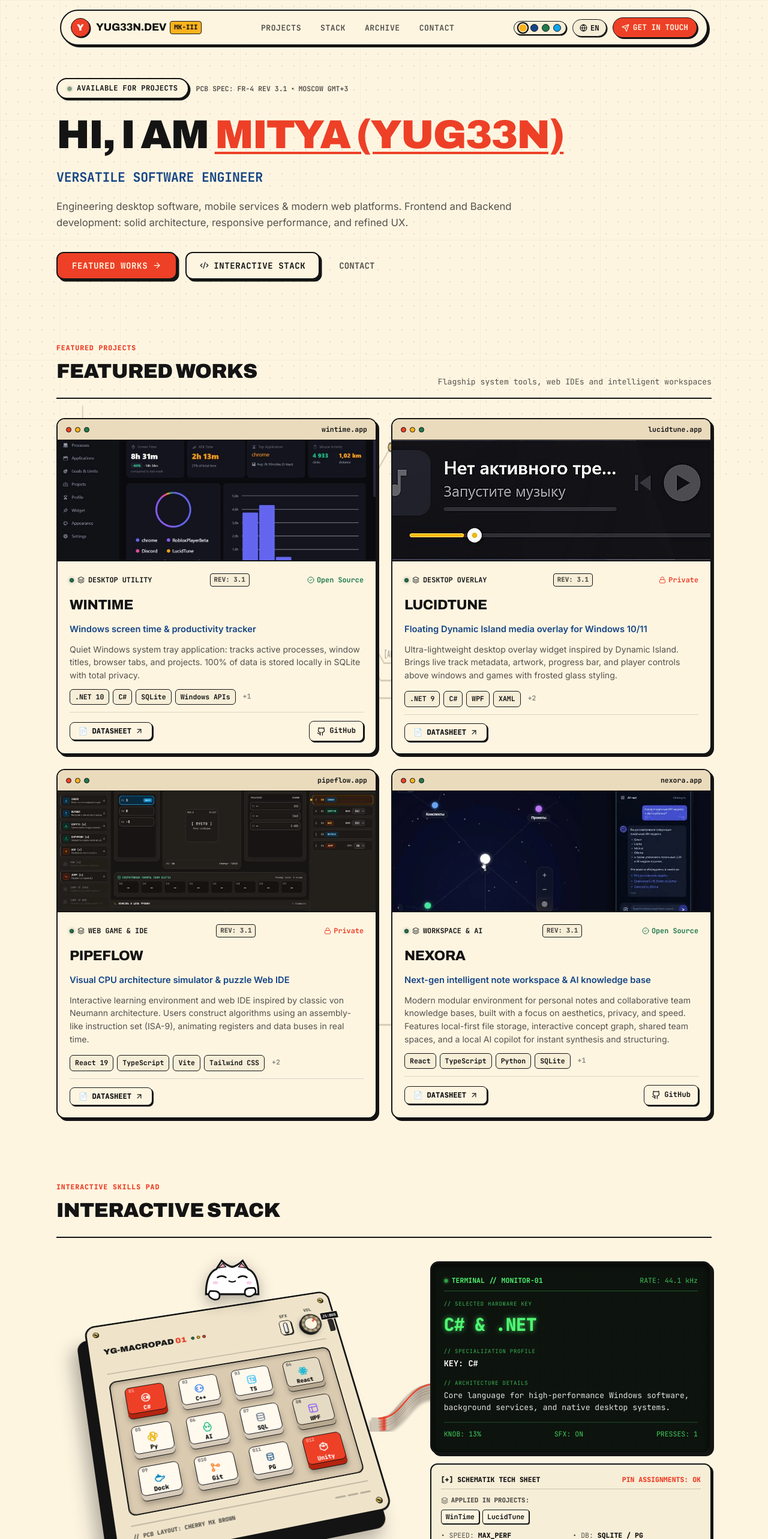
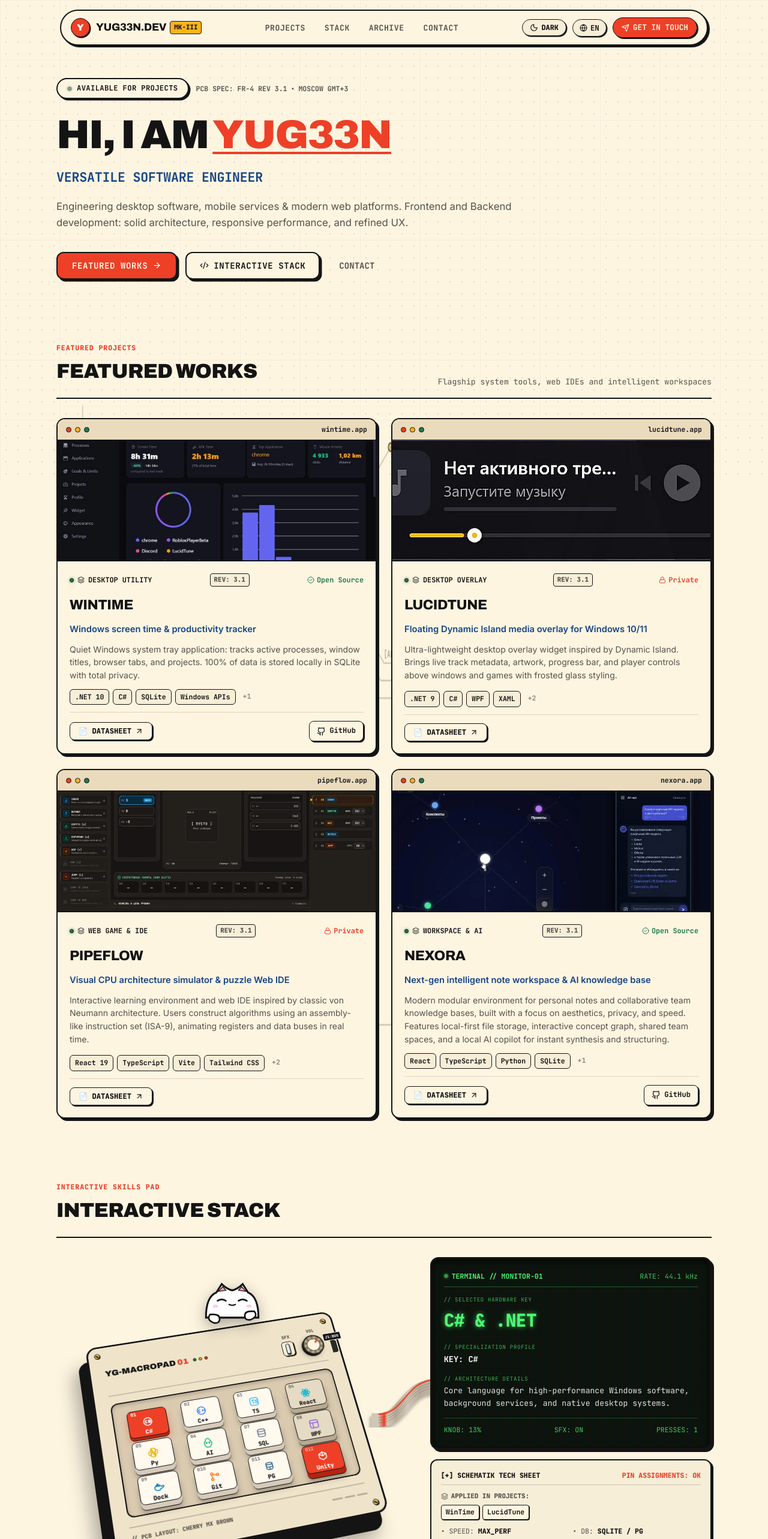
Before and after one commit to yug33n/yug33n.github.io, a React (Vite) app: page / in a window 1280 px wide. Shown: the top 2566 px of the page at 60% size. Built offline with nearby package versions, Linux system fonts and the light colour scheme.

Commit message:
fix: update hero name, add dark mode toggle, fix keypad interactivity, remove instagram, and remove metrics from modal

```diff
--- a/src/App.css
+++ b/src/App.css
@@ -154,33 +154,34 @@
   gap: 10px;
 }
 
-.theme-pills-row {
+.theme-mode-btn {
   display: flex;
   align-items: center;
   gap: 6px;
-  padding: 4px 8px;
   background: var(--ivory-subtle);
   border: 1.5px solid var(--ink);
+  color: var(--ink);
+  font-family: var(--font-mono);
+  font-size: 0.74rem;
+  font-weight: 800;
+  padding: 5px 12px;
   border-radius: 9999px;
+  cursor: pointer;
   box-shadow: 1.5px 1.5px 0px var(--ink);
-}
-
-.theme-dot {
-  width: 13px;
-  height: 13px;
-  border-radius: 50%;
-  border: 1.5px solid var(--ink);
-  cursor: pointer;
-  transition: transform var(--transition-fast);
-}
-
-.theme-dot.amber { background-color: var(--amber); }
-.theme-dot.indigo { background-color: var(--blue); }
-.theme-dot.emerald { background-color: var(--green); }
-.theme-dot.cyan { background-color: #0ea5e9; }
-
-.theme-dot:hover { transform: scale(1.2); }
-.theme-dot.active { transform: scale(1.15); box-shadow: 0 0 0 2px var(--ink); }
+  transition: all var(--transition-fast);
+}
+
+.theme-mode-btn:hover {
+  background: var(--amber);
+  color: #141414;
+  transform: translate(-1px, -1px);
+  box-shadow: 2.5px 2.5px 0px var(--ink);
+}
+
+.theme-mode-btn:active {
+  transform: translate(1px, 1px);
+  box-shadow: none;
+}
 
 .lang-pill-btn {
   display: flex;
@@ -1069,20 +1070,9 @@
 }
 
 /* Volumetric 3D Keycap */
-.keycap-3d-wrapper {
+.keycap-3d-btn {
   position: relative;
   width: 66px;
-  height: 60px;
-  cursor: pointer;
-  user-select: none;
-  transform-style: preserve-3d;
-}
-
-.keycap-3d-btn {
-  position: absolute;
-  top: 0;
-  left: 0;
-  width: 100%;
   height: 48px;
   border-radius: 8px;
   border: 1.5px solid var(--ink);
@@ -1091,7 +1081,11 @@
   align-items: center;
   justify-content: center;
   outline: none;
-  transition: all 0.08s ease;
+  cursor: pointer;
+  user-select: none;
+  padding: 0;
+  color: var(--ink);
+  transition: transform 0.08s ease, box-shadow 0.08s ease, background-color 0.15s ease;
   z-index: 2;
 }
 
@@ -1120,11 +1114,30 @@
     0 14px 10px rgba(0, 0, 0, 0.3);
 }
 
-.keycap-3d-wrapper:hover .keycap-3d-btn {
+/* Hover float */
+.keycap-3d-btn:hover {
   transform: translateY(-2px);
 }
 
-.keycap-3d-wrapper:active .keycap-3d-btn,
+/* Selected Active State (Highlighted on keyboard) */
+.keycap-3d-btn.key-active {
+  background: var(--red) !important;
+  color: #ffffff !important;
+  box-shadow:
+    0 4px 0px var(--red-dark),
+    0 5px 0px var(--ink),
+    0 8px 12px rgba(237, 64, 39, 0.45) !important;
+  transform: translateY(3px) !important;
+}
+
+.keycap-3d-btn.key-active .keycap-sub-index,
+.keycap-3d-btn.key-active .keycap-label-code {
+  color: #ffffff !important;
+  opacity: 1 !important;
+}
+
+/* Deep Mechanical Press */
+.keycap-3d-btn:active,
 .keycap-3d-btn.pressed {
   transform: translateY(7px) !important;
   box-shadow:
@@ -1133,10 +1146,12 @@
     0 4px 6px rgba(0, 0, 0, 0.2) !important;
 }
 
-.keycap-3d-wrapper:active .keycap-red,
-.keycap-red.pressed {
+.keycap-3d-btn.keycap-red:active,
+.keycap-3d-btn.keycap-red.pressed,
+.keycap-3d-btn.key-active:active,
+.keycap-3d-btn.key-active.pressed {
   box-shadow:
-    0 1px 0px var(--key-red-side),
+    0 1px 0px var(--red-dark),
     0 2px 0px var(--ink),
     0 4px 6px rgba(0, 0, 0, 0.2) !important;
 }
@@ -2092,3 +2107,96 @@
     display: none;
   }
 }
+
+/* ========================================================
+   11. DARK THEME SPECIFIC REFINEMENTS
+   ======================================================== */
+[data-theme="dark"] .modern-glass-navbar {
+  background: #151720;
+  box-shadow: 3px 3px 0px #000000;
+}
+
+[data-theme="dark"] .bento-featured-card {
+  box-shadow: 4px 4px 0px #000000;
+}
+
+[data-theme="dark"] .bento-featured-card:hover {
+  background: #1F222E;
+  box-shadow: 6px 6px 0px #000000;
+}
+
+[data-theme="dark"] .bento-archive-card {
+  box-shadow: 3px 3px 0px #000000;
+}
+
+[data-theme="dark"] .bento-archive-card:hover {
+  background: #1F222E;
+  box-shadow: 5px 5px 0px #000000;
+}
+
+[data-theme="dark"] .contact-studio-card {
+  box-shadow: 6px 6px 0px #000000;
+}
+
+[data-theme="dark"] .channel-link-btn {
+  box-shadow: 3px 3px 0px #000000;
+}
+
+[data-theme="dark"] .channel-link-btn:hover {
+  background: #1F222E;
+  box-shadow: 4px 4px 0px #000000;
+}
+
+[data-theme="dark"] .details-trigger-btn,
+[data-theme="dark"] .github-link-btn,
+[data-theme="dark"] .filter-tab,
+[data-theme="dark"] .lang-pill-btn,
+[data-theme="dark"] .theme-mode-btn,
+[data-theme="dark"] .hero-secondary-btn {
+  box-shadow: 2px 2px 0px #000000;
+}
+
+[data-theme="dark"] .details-trigger-btn:hover,
+[data-theme="dark"] .github-link-btn:hover,
+[data-theme="dark"] .filter-tab:hover,
+[data-theme="dark"] .hero-secondary-btn:hover {
+  background: #1F222E;
+  box-shadow: 3px 3px 0px #000000;
+}
+
+[data-theme="dark"] .hero-primary-btn {
+  box-shadow: 3.5px 3.5px 0px #000000;
+}
+
+[data-theme="dark"] .hero-status-pill {
+  box-shadow: 2.5px 2.5px 0px #000000;
+}
+
+[data-theme="dark"] .deck-switch-plate {
+  background: #13151D;
+  box-shadow: inset 0 3px 6px rgba(0, 0, 0, 0.6);
+}
+
+[data-theme="dark"] .isometric-deck-base {
+  box-shadow:
+    -16px 26px 0px #000000,
+    -26px 38px 30px rgba(0, 0, 0, 0.8);
+}
+
+[data-theme="dark"] .isometric-deck-base:hover {
+  box-shadow:
+    -18px 28px 0px #000000,
+    -30px 42px 35px rgba(0, 0, 0, 0.85);
+}
+
+[data-theme="dark"] .schematik-specs-card {
+  box-shadow: 3px 3px 0px #000000;
+}
+
+[data-theme="dark"] .datasheet-modal-dialog {
+  box-shadow: 10px 10px 0px #000000;
+}
+
+[data-theme="dark"] .datasheet-section-card {
+  box-shadow: 2px 2px 0px #000000;
+}
--- a/src/App.tsx
+++ b/src/App.tsx
@@ -6,7 +6,6 @@ import { CompactProjectCard } from './components/CompactProjectCard';
 import { SkillsKeypad } from './components/SkillsKeypad';
 import { ProjectModal } from './components/ProjectModal';
 import { GithubIcon } from './components/icons/GithubIcon';
-import { InstagramIcon } from './components/icons/InstagramIcon';
 import type { ProjectItem } from './types';
 import {
   socialLinks,
@@ -23,7 +22,10 @@ import {
 } from 'lucide-react';
 
 export default function App() {
-  const [currentTheme, setCurrentTheme] = useState('amber');
+  const [currentTheme, setCurrentTheme] = useState<'light' | 'dark'>(() => {
+    const saved = localStorage.getItem('yugeen-theme');
+    return saved === 'dark' ? 'dark' : 'light';
+  });
   const [language, setLanguage] = useState<Language>(() => {
     const saved = localStorage.getItem('yugeen-lang') as Language;
     return saved === 'ru' ? 'ru' : 'en';
@@ -33,6 +35,7 @@ export default function App() {
 
   useEffect(() => {
     document.documentElement.setAttribute('data-theme', currentTheme);
+    localStorage.setItem('yugeen-theme', currentTheme);
   }, [currentTheme]);
 
   useEffect(() => {
@@ -301,18 +304,6 @@ export default function App() {
                 <span>{t.githubBtn}</span>
                 <ExternalLink size={13} className="ext-icon" />
               </a>
-
-              {/* Instagram Card */}
-              <a
-                href={socialLinks.instagram}
-                target="_blank"
-                rel="noopener noreferrer"
-                className="channel-link-btn uniform-item"
-              >
-                <InstagramIcon size={18} />
-                <span>{t.instagramBtn}</span>
-                <ExternalLink size={13} className="ext-icon" />
-              </a>
             </div>
           </div>
         </section>
--- a/src/components/Navbar.tsx
+++ b/src/components/Navbar.tsx
@@ -1,16 +1,18 @@
 import { socialLinks } from '../data/portfolioData';
 import type { Language } from '../data/portfolioData';
-import { Send, Globe } from 'lucide-react';
+import { Send, Globe, Sun, Moon } from 'lucide-react';
 
 interface NavbarProps {
-  currentTheme: string;
-  setTheme: (theme: string) => void;
+  currentTheme: 'light' | 'dark';
+  setTheme: (theme: 'light' | 'dark') => void;
   language: Language;
   setLanguage: (lang: Language) => void;
   onNavigate: (sectionId: string) => void;
 }
 
 export const Navbar = ({ currentTheme, setTheme, language, setLanguage, onNavigate }: NavbarProps) => {
+  const isDark = currentTheme === 'dark';
+
   return (
     <header className="modern-glass-navbar">
       <div className="nav-brand-container" onClick={() => window.scrollTo({ top: 0, behavior: 'smooth' })}>
@@ -39,29 +41,16 @@ export const Navbar = ({ currentTheme, setTheme, language, setLanguage, onNaviga
 
       {/* Action Controls */}
       <div className="nav-right-controls">
-        {/* Subtle Theme Selector */}
-        <div className="theme-pills-row" title={language === 'ru' ? 'Сменить акцент' : 'Accent theme'}>
-          <button
-            onClick={() => setTheme('amber')}
-            className={`theme-dot amber ${currentTheme === 'amber' ? 'active' : ''}`}
-            aria-label="Amber accent"
-          />
-          <button
-            onClick={() => setTheme('indigo')}
-            className={`theme-dot indigo ${currentTheme === 'indigo' ? 'active' : ''}`}
-            aria-label="Indigo accent"
-          />
-          <button
-            onClick={() => setTheme('emerald')}
-            className={`theme-dot emerald ${currentTheme === 'emerald' ? 'active' : ''}`}
-            aria-label="Emerald accent"
-          />
-          <button
-            onClick={() => setTheme('cyan')}
-            className={`theme-dot cyan ${currentTheme === 'cyan' ? 'active' : ''}`}
-            aria-label="Cyan accent"
-          />
-        </div>
+        {/* Dark / Light Theme Toggle Button */}
+        <button
+          onClick={() => setTheme(isDark ? 'light' : 'dark')}
+          className="theme-mode-btn"
+          aria-label="Toggle theme"
+          title={language === 'ru' ? (isDark ? 'Включить светлую тему' : 'Включить тёмную тему') : (isDark ? 'Switch to Light Theme' : 'Switch to Dark Theme')}
+        >
+          {isDark ? <Sun size={14} /> : <Moon size={14} />}
+          <span>{isDark ? (language === 'ru' ? 'СВЕТЛАЯ' : 'LIGHT') : (language === 'ru' ? 'ТЁМНАЯ' : 'DARK')}</span>
+        </button>
 
         {/* Language Pill */}
         <button
--- a/src/components/SkillsKeypad.tsx
+++ b/src/components/SkillsKeypad.tsx
@@ -1,7 +1,7 @@
 import { useState, useEffect, useCallback, useId } from 'react';
 import { keypadSkillsData, type KeypadSkill } from '../data/portfolioData';
 import type { Language } from '../data/portfolioData';
-import { Terminal, Layers, Sparkles } from 'lucide-react';
+import { Terminal, Layers } from 'lucide-react';
 
 interface SkillsKeypadProps {
   language: Language;
@@ -166,7 +166,7 @@ export const SkillsKeypad = ({ language }: SkillsKeypadProps) => {
 
     setTimeout(() => {
       setPressedKeyId((curr) => (curr === skill.id ? null : curr));
-    }, 160);
+    }, 180);
   }, [isSoundOn, knobAngle]);
 
   const rotateKnob = () => {
@@ -185,22 +185,43 @@ export const SkillsKeypad = ({ language }: SkillsKeypadProps) => {
     }
   };
 
-  // Keyboard listeners
+  // Keyboard listeners: maps numbers 1..9, 0, -, = AND letter grid QWER / ASDF / ZXCV AND Russian layout
   useEffect(() => {
     const handleKeyDown = (e: KeyboardEvent) => {
       if (['INPUT', 'TEXTAREA'].includes((e.target as HTMLElement)?.tagName)) return;
 
-      const keyChar = e.key.toUpperCase();
-      const match = keypadSkillsData.find(
-        (s) => s.keyLabel.toUpperCase() === keyChar || s.keyLabel[0]?.toUpperCase() === keyChar
+      const key = e.key.toLowerCase();
+
+      // 1. Direct number mapping (1..9, 0, -, =)
+      const numKeys = ['1', '2', '3', '4', '5', '6', '7', '8', '9', '0', '-', '='];
+      const numIdx = numKeys.indexOf(key);
+      if (numIdx !== -1 && keypadSkillsData[numIdx]) {
+        triggerKey(keypadSkillsData[numIdx]);
+        return;
+      }
+
+      // 2. QWERTY 3x4 grid mapping (Row 1: q,w,e,r / Row 2: a,s,d,f / Row 3: z,x,c,v)
+      const gridKeys = ['q', 'w', 'e', 'r', 'a', 's', 'd', 'f', 'z', 'x', 'c', 'v'];
+      const gridIdx = gridKeys.indexOf(key);
+      if (gridIdx !== -1 && keypadSkillsData[gridIdx]) {
+        triggerKey(keypadSkillsData[gridIdx]);
+        return;
+      }
+
+      // 3. Russian layout equivalent
+      const ruGridKeys = ['й', 'ц', 'у', 'к', 'ф', 'ы', 'в', 'а', 'я', 'ч', 'с', 'м'];
+      const ruIdx = ruGridKeys.indexOf(key);
+      if (ruIdx !== -1 && keypadSkillsData[ruIdx]) {
+        triggerKey(keypadSkillsData[ruIdx]);
+        return;
+      }
+
+      // 4. Exact letter match by skill ID or keyLabel
+      const matchedSkill = keypadSkillsData.find(
+        (s) => s.keyLabel.toLowerCase() === key || s.id.toLowerCase() === key
       );
-
-      if (match) {
-        triggerKey(match);
-      } else {
-        const randIndex = Math.floor(Math.random() * keypadSkillsData.length);
-        const randomSkill = keypadSkillsData[randIndex];
-        if (randomSkill) triggerKey(randomSkill);
+      if (matchedSkill) {
+        triggerKey(matchedSkill);
       }
     };
 
@@ -324,25 +345,24 @@ export const SkillsKeypad = ({ language }: SkillsKeypadProps) => {
                   }
 
                   return (
-                    <div
+                    <button
                       key={skill.id}
+                      type="button"
                       onClick={() => triggerKey(skill)}
-                      className={`keycap-3d-wrapper ${isSelected ? 'is-selected' : ''}`}
-                    >
-                      <button
-                        type="button"
-                        className={`keycap-3d-btn ${keycapThemeClass} ${isPressed ? 'pressed' : ''}`}
+                      className={`keycap-3d-btn ${keycapThemeClass} ${isSelected ? 'key-active' : ''} ${isPressed ? 'pressed' : ''}`}
                       title={`${skill.name} (${skill.keyLabel})`}
                     >
                       <div className="keycap-content">
                         <span className="keycap-sub-index">0{index + 1}</span>
                         <span className="keycap-main-icon">
-                            <SkillKeycapIcon skillId={skill.id} color={keycapThemeClass === 'keycap-red' ? '#FFFFFF' : skill.color} />
+                          <SkillKeycapIcon
+                            skillId={skill.id}
+                            color={isSelected ? '#FFFFFF' : (keycapThemeClass === 'keycap-red' ? '#FFFFFF' : skill.color)}
+                          />
                         </span>
                         <span className="keycap-label-code">{skill.keyLabel}</span>
                       </div>
                     </button>
-                    </div>
                   );
                 })}
               </div>
@@ -360,14 +380,7 @@ export const SkillsKeypad = ({ language }: SkillsKeypadProps) => {
 
           </div>
 
-          <p className="macropad-hint-note">
-            <Sparkles size={13} />
-            <span>
-              {language === 'ru'
-                ? 'Нажимай клавиши мыши, крути энкодер или печатай на физической клавиатуре'
-                : 'Click keys, rotate dial, or type on your physical keyboard to trigger'}
-            </span>
-          </p>
+          {/* Note removed per user request: "надпись в низу клавиатуры чуть залазиет под клавиатуру, просто убери ее" */}
         </div>
 
         {/* INTERCONNECT RIBBON CABLE (Шлейф данных между клавиатурой и CRT) */}
--- a/src/data/portfolioData.ts
+++ b/src/data/portfolioData.ts
@@ -9,7 +9,7 @@ export const socialLinks = {
 };
 
 export const personalInfo = {
-  name: "Митя (yug33n)",
+  name: "yug33n",
   role: "Software Developer",
   tagline: "Engineering desktop software, mobile services, games & modern web.",
   status: "Available for contracts & projects",
@@ -27,24 +27,24 @@ export const personalInfoData: Record<Language, {
   bio: string[];
 }> = {
   ru: {
-    name: "Митя (yug33n)",
+    name: "yug33n",
     role: "Software Developer",
     experienceBadge: "3 года опыта",
     tagline: "Разработка десктопных решений, мобильных сервисов и современного веба.",
     status: "Открыт для предложений & проектов",
     bio: [
-      "Привет! Я Митя (в сети известен как yug33n). Занимаюсь разработкой софта уже более 3 лет: от системных утилит на C# и .NET 10 до интерактивных веб-сервисов на React 19 и архитектур с локальными LLM.",
+      "Привет! Я yug33n. Занимаюсь разработкой софта уже более 3 лет: от системных утилит на C# и .NET 10 до интерактивных веб-сервисов на React 19 и архитектур с локальными LLM.",
       "Люблю продуманные технические решения, высокую производительность и чистый, отзывчивый интерфейс. Разрабатываю проекты с нуля: от логики работы с процессами и API до готового пользовательского продукта."
     ]
   },
   en: {
-    name: "Mitya (yug33n)",
+    name: "yug33n",
     role: "Software Developer",
     experienceBadge: "3+ Years of Experience",
     tagline: "Engineering desktop software, mobile services & modern web.",
     status: "Available for contracts & projects",
     bio: [
-      "Hi! I'm Mitya (known online as yug33n). I've been engineering software for over 3 years: spanning native Windows system tools in C# & .NET 10, reactive web apps on React 19, and local LLM workflows.",
+      "Hi! I'm yug33n. I've been engineering software for over 3 years: spanning native Windows system tools in C# & .NET 10, reactive web apps on React 19, and local LLM workflows.",
       "Focused on solid architectural decisions, low resource consumption, and intuitive user experiences. Crafting products from low-level OS mechanics up to refined, modern interfaces."
     ]
   }
@@ -499,7 +499,7 @@ export const uiText: Record<Language, {
     status: "ДОСТУПЕН ДЛЯ ПРОЕКТОВ",
     experiencePill: "Frontend / Backend",
     heroGreeting: "Привет, я",
-    heroName: "Митя (yug33n)",
+    heroName: "yug33n",
     heroRole: "Универсальный разработчик",
     heroBio: "Разрабатываю десктопные решения, мобильные сервисы и современный веб. Frontend и Backend разработка: чистая архитектура, высокая отзывчивость и продуманный UX.",
     navProjects: "Проекты",
@@ -533,7 +533,7 @@ export const uiText: Record<Language, {
     status: "AVAILABLE FOR PROJECTS",
     experiencePill: "Frontend / Backend",
     heroGreeting: "Hi, I am",
-    heroName: "Mitya (yug33n)",
+    heroName: "yug33n",
     heroRole: "Versatile Software Engineer",
     heroBio: "Engineering desktop software, mobile services & modern web platforms. Frontend and Backend development: solid architecture, responsive performance, and refined UX.",
     navProjects: "Projects",
--- a/src/index.css
+++ b/src/index.css
@@ -66,29 +66,63 @@
   --transition-smooth: 0.35s cubic-bezier(0.16, 1, 0.3, 1);
 }
 
-/* Theme Switcher Overrides (Accent highlights) */
-[data-theme="emerald"] {
-  --accent-primary: #1F7A4D;
-  --accent-glow: rgba(31, 122, 77, 0.2);
-  --accent-secondary: #154586;
+/* ========================================================
+   DARK THEME SYSTEM (INDUSTRIAL CYBER-RETRO)
+   ======================================================== */
+[data-theme="dark"] {
+  --ivory: #111216;
+  --ivory-subtle: #181A22;
+  --ivory-dark: #222633;
+  --deck-body: #1C1F2B;
+  --deck-side: #101218;
+  --deck-bottom: #08090C;
+  --ink: #F2EBD9;
+  --ink-secondary: rgba(242, 235, 217, 0.75);
+  --ink-muted: rgba(242, 235, 217, 0.48);
+  --ink-dim: rgba(242, 235, 217, 0.25);
+
+  --bg-canvas: #111216;
+  --bg-card: #181A22;
+  --bg-card-hover: #222633;
+  --bg-surface: #1E222E;
+  --bg-pill: #181A22;
+
+  --border-subtle: #F2EBD9;
+  --border-hover: #F2EBD9;
+  --border-glow: #F2EBD9;
+
+  --text-main: #F2EBD9;
+  --text-secondary: #D4CDBC;
+  --text-muted: #9E9889;
+  --text-dim: #736E62;
+
+  --accent-primary: #ED4027;
+  --accent-secondary: #38bdf8;
+  --accent-glow: rgba(237, 64, 39, 0.3);
+  --accent-subtle: rgba(237, 64, 39, 0.15);
+
+  --shadow-card: 4px 4px 0px #000000;
+  --shadow-tactile: 3px 3px 0px #000000;
+  --shadow-glow: 4px 4px 0px #000000;
+
+  /* Keycap Tones for Dark Mode */
+  --key-cream-top: #252936;
+  --key-cream-side: #151720;
+  --key-mod-top: #323748;
+  --key-mod-side: #1C1F2A;
+  --key-red-top: #ED4027;
+  --key-red-side: #8E1C0C;
+  --key-dark-top: #151720;
+  --key-dark-side: #0C0D12;
 }
 
-[data-theme="cyan"] {
-  --accent-primary: #154586;
-  --accent-glow: rgba(21, 69, 134, 0.2);
-  --accent-secondary: #FEB31D;
-}
-
-[data-theme="amber"] {
-  --accent-primary: #ED4027;
-  --accent-glow: rgba(237, 64, 39, 0.2);
-  --accent-secondary: #FEB31D;
-}
-
-[data-theme="indigo"] {
-  --accent-primary: #154586;
-  --accent-glow: rgba(21, 69, 134, 0.2);
-  --accent-secondary: #ED4027;
+[data-theme="dark"] body {
+  background-color: var(--ivory);
+  color: var(--ink);
+  background-image:
+    radial-gradient(rgba(242, 235, 217, 0.12) 1.2px, transparent 1.2px),
+    linear-gradient(to right, rgba(255, 255, 255, 0.03) 1px, transparent 1px),
+    linear-gradient(to bottom, rgba(255, 255, 255, 0.03) 1px, transparent 1px);
 }
 
 *, *::before, *::after {
```
Also changed, not shown: src/components/ProjectModal.tsx (+0 -38 lines). Lines whose indentation alone changed are shown as unchanged.
